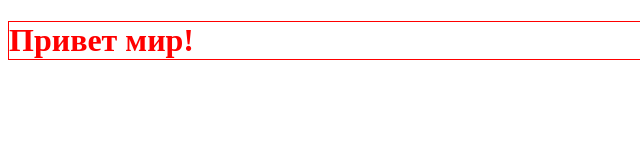
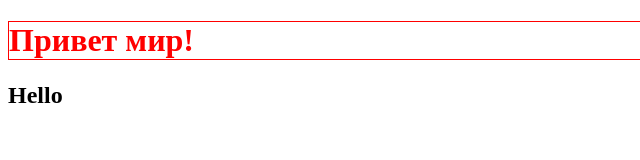
Before and after one commit to Letiana0622/mq-diplom, a plain HTML site: page index.html in a window 1280 px wide. Shown: the full height of the page, 0-640 px from the left. Drawn offline with Linux system fonts and the light colour scheme.

Commit message:
Update index.html

```diff
--- a/index.html
+++ b/index.html
@@ -10,5 +10,6 @@
 </head>
 <body>
  <h1>Привет мир!</h1>
+    <h2>Hello<h2/>
 </body>
 </html>
```
